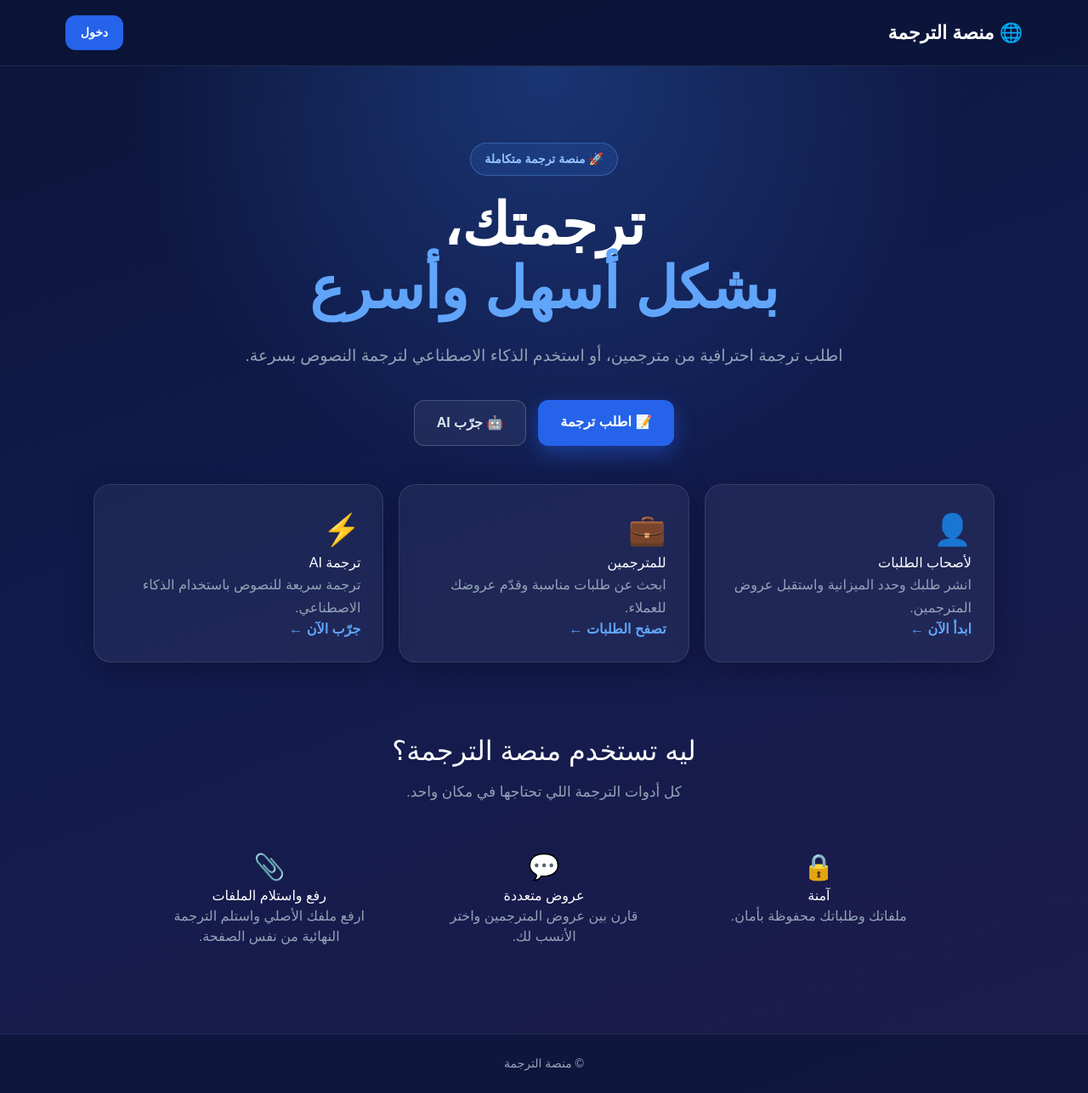
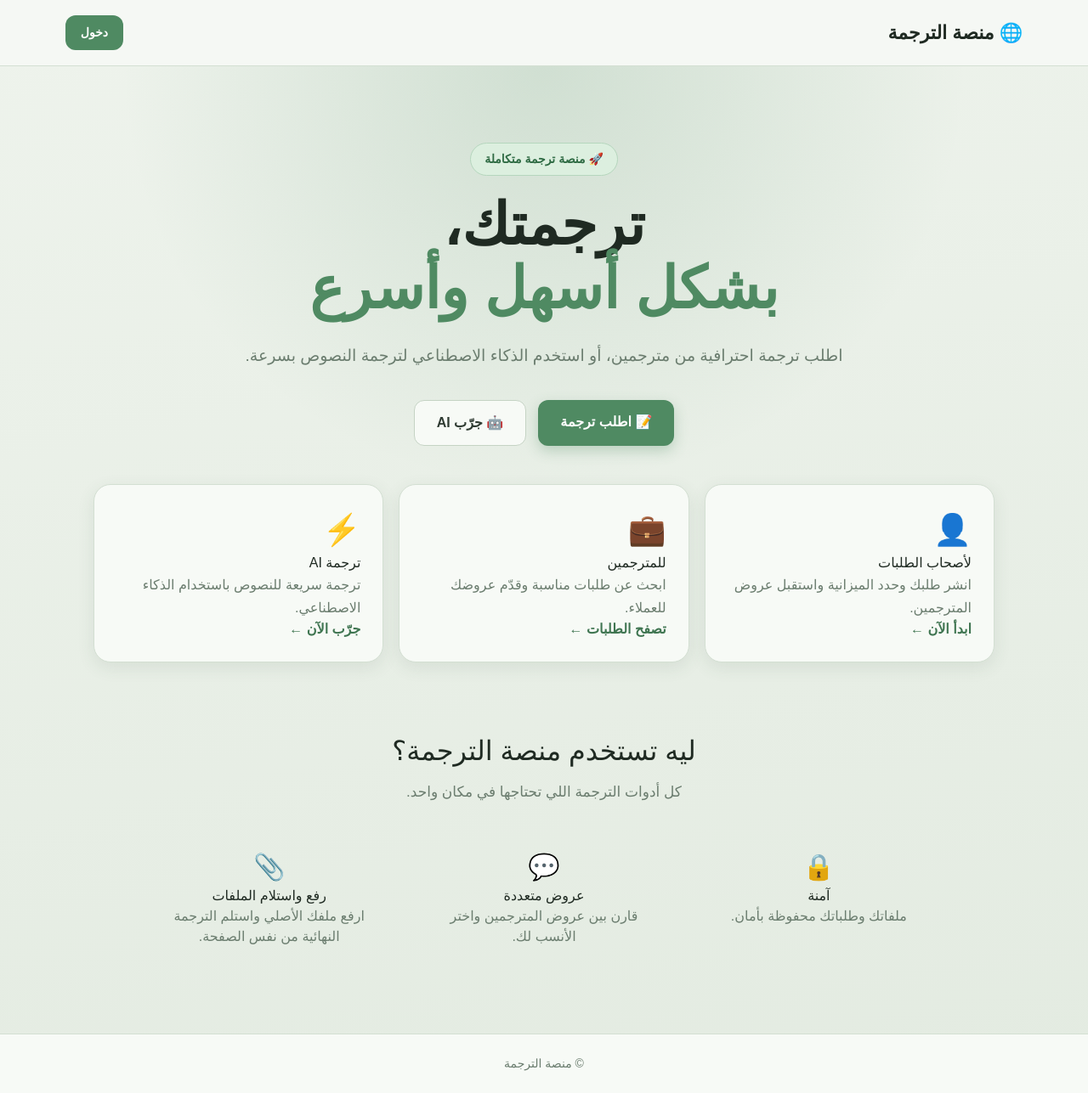
Before and after one commit to nayela238-arch/stackblitz-starters-aekd3hik, a Next.js app: page / in a window 1280 px wide. Shown: the whole page at 85% size. Built offline with nearby package versions, Linux system fonts and the light colour scheme.

Commit message:
Update page.tsx

```diff
--- a/app/page.tsx
+++ b/app/page.tsx
@@ -9,37 +9,36 @@ export default function Home() {
   } as const
 
   const card = {
-    background: 'rgba(255, 255, 255, 0.05)',
+    background: '#f7faf6',
     borderRadius: 20,
     padding: 26,
-    border: '1px solid rgba(148, 163, 184, 0.18)',
-    boxShadow: '0 10px 30px rgba(2, 6, 23, 0.35)',
+    border: '1px solid #d3dfd2',
+    boxShadow: '0 6px 20px rgba(63, 90, 70, 0.10)',
   } as const
 
-  const link = { color: '#60a5fa', fontWeight: 700 } as const
+  const link = { color: '#3f7551', fontWeight: 700 } as const
 
   return (
     <div
       dir="rtl"
       style={{
         minHeight: '100vh',
-        background:
-          'linear-gradient(160deg, #0b1437 0%, #111c4e 45%, #1e1b4b 100%)',
-        color: '#e2e8f0',
+        background: 'linear-gradient(170deg, #eef3ec 0%, #e3ebe1 100%)',
+        color: '#2f3b32',
         fontFamily: 'Arial, sans-serif',
       }}
     >
       <header
         style={{
-          background: 'rgba(11, 20, 55, 0.7)',
-          borderBottom: '1px solid rgba(148, 163, 184, 0.15)',
+          background: 'rgba(247, 250, 246, 0.85)',
+          borderBottom: '1px solid #d3dfd2',
           padding: '18px 6%',
           display: 'flex',
           alignItems: 'center',
           justifyContent: 'space-between',
         }}
       >
-        <div style={{ fontSize: 22, fontWeight: 800, color: '#ffffff' }}>
+        <div style={{ fontSize: 22, fontWeight: 800, color: '#1f2a22' }}>
           🌐 منصة الترجمة
         </div>
 
@@ -48,7 +47,7 @@ export default function Home() {
           style={{
             ...button,
             padding: '10px 18px',
-            background: '#2563eb',
+            background: '#4f8a62',
             color: '#fff',
             fontSize: 14,
           }}
@@ -62,7 +61,7 @@ export default function Home() {
           style={{
             padding: '90px 6% 80px',
             background:
-              'radial-gradient(circle at 50% 0%, rgba(59, 130, 246, 0.28), transparent 60%)',
+              'radial-gradient(circle at 50% 0%, rgba(79, 138, 98, 0.18), transparent 60%)',
             textAlign: 'center',
           }}
         >
@@ -71,9 +70,9 @@ export default function Home() {
               display: 'inline-block',
               padding: '8px 16px',
               borderRadius: 999,
-              background: 'rgba(59, 130, 246, 0.15)',
-              border: '1px solid rgba(96, 165, 250, 0.35)',
-              color: '#93c5fd',
+              background: '#dcefdf',
+              border: '1px solid #b5d6bd',
+              color: '#2f6b44',
               fontWeight: 700,
               fontSize: 14,
               marginBottom: 20,
@@ -89,19 +88,19 @@ export default function Home() {
               margin: '0 auto 24px',
               maxWidth: 900,
               fontWeight: 900,
-              color: '#ffffff',
+              color: '#1f2a22',
             }}
           >
             ترجمتك،
             <br />
-            <span style={{ color: '#60a5fa' }}>بشكل أسهل وأسرع</span>
+            <span style={{ color: '#4f8a62' }}>بشكل أسهل وأسرع</span>
           </h1>
 
           <p
             style={{
               maxWidth: 720,
               margin: '0 auto',
-              color: '#94a3b8',
+              color: '#6b7d6f',
               fontSize: 19,
               lineHeight: 1.9,
             }}
@@ -123,9 +122,9 @@ export default function Home() {
               href="/orders/new"
               style={{
                 ...button,
-                background: '#2563eb',
+                background: '#4f8a62',
                 color: '#fff',
-                boxShadow: '0 8px 24px rgba(37, 99, 235, 0.45)',
+                boxShadow: '0 6px 16px rgba(79, 138, 98, 0.30)',
               }}
             >
               📝 اطلب ترجمة
@@ -135,9 +134,9 @@ export default function Home() {
               href="/ai"
               style={{
                 ...button,
-                background: 'rgba(255, 255, 255, 0.06)',
-                color: '#e2e8f0',
-                border: '1px solid rgba(148, 163, 184, 0.35)',
+                background: '#f7faf6',
+                color: '#2f3b32',
+                border: '1px solid #c5d3c4',
               }}
             >
               🤖 جرّب AI
@@ -162,8 +161,8 @@ export default function Home() {
           >
             <div style={card}>
               <div style={{ fontSize: 36 }}>👤</div>
-              <h2 style={{ color: '#ffffff' }}>لأصحاب الطلبات</h2>
-              <p style={{ color: '#94a3b8', lineHeight: 1.7 }}>
+              <h2 style={{ color: '#1f2a22' }}>لأصحاب الطلبات</h2>
+              <p style={{ color: '#6b7d6f', lineHeight: 1.7 }}>
                 انشر طلبك وحدد الميزانية واستقبل عروض المترجمين.
               </p>
               <a href="/orders/new" style={link}>
@@ -173,8 +172,8 @@ export default function Home() {
 
             <div style={card}>
               <div style={{ fontSize: 36 }}>💼</div>
-              <h2 style={{ color: '#ffffff' }}>للمترجمين</h2>
-              <p style={{ color: '#94a3b8', lineHeight: 1.7 }}>
+              <h2 style={{ color: '#1f2a22' }}>للمترجمين</h2>
+              <p style={{ color: '#6b7d6f', lineHeight: 1.7 }}>
                 ابحث عن طلبات مناسبة وقدّم عروضك للعملاء.
               </p>
               <a href="/orders" style={link}>
@@ -184,8 +183,8 @@ export default function Home() {
 
             <div style={card}>
               <div style={{ fontSize: 36 }}>⚡</div>
-              <h2 style={{ color: '#ffffff' }}>ترجمة AI</h2>
-              <p style={{ color: '#94a3b8', lineHeight: 1.7 }}>
+              <h2 style={{ color: '#1f2a22' }}>ترجمة AI</h2>
+              <p style={{ color: '#6b7d6f', lineHeight: 1.7 }}>
                 ترجمة سريعة للنصوص باستخدام الذكاء الاصطناعي.
               </p>
               <a href="/ai" style={link}>
@@ -203,11 +202,11 @@ export default function Home() {
             textAlign: 'center',
           }}
         >
-          <h2 style={{ fontSize: 32, marginBottom: 12, color: '#ffffff' }}>
+          <h2 style={{ fontSize: 32, marginBottom: 12, color: '#1f2a22' }}>
             ليه تستخدم منصة الترجمة؟
           </h2>
 
-          <p style={{ color: '#94a3b8', fontSize: 17 }}>
+          <p style={{ color: '#6b7d6f', fontSize: 17 }}>
             كل أدوات الترجمة اللي تحتاجها في مكان واحد.
           </p>
 
@@ -221,24 +220,24 @@ export default function Home() {
           >
             <div style={{ padding: 22 }}>
               <div style={{ fontSize: 30 }}>🔒</div>
-              <h3 style={{ color: '#ffffff' }}>آمنة</h3>
-              <p style={{ color: '#94a3b8' }}>
+              <h3 style={{ color: '#1f2a22' }}>آمنة</h3>
+              <p style={{ color: '#6b7d6f' }}>
                 ملفاتك وطلباتك محفوظة بأمان.
               </p>
             </div>
 
             <div style={{ padding: 22 }}>
               <div style={{ fontSize: 30 }}>💬</div>
-              <h3 style={{ color: '#ffffff' }}>عروض متعددة</h3>
-              <p style={{ color: '#94a3b8' }}>
+              <h3 style={{ color: '#1f2a22' }}>عروض متعددة</h3>
+              <p style={{ color: '#6b7d6f' }}>
                 قارن بين عروض المترجمين واختر الأنسب لك.
               </p>
             </div>
 
             <div style={{ padding: 22 }}>
               <div style={{ fontSize: 30 }}>📎</div>
-              <h3 style={{ color: '#ffffff' }}>رفع واستلام الملفات</h3>
-              <p style={{ color: '#94a3b8' }}>
+              <h3 style={{ color: '#1f2a22' }}>رفع واستلام الملفات</h3>
+              <p style={{ color: '#6b7d6f' }}>
                 ارفع ملفك الأصلي واستلم الترجمة النهائية من نفس الصفحة.
               </p>
             </div>
@@ -248,11 +247,11 @@ export default function Home() {
 
       <footer
         style={{
-          borderTop: '1px solid rgba(148, 163, 184, 0.15)',
-          background: 'rgba(11, 20, 55, 0.7)',
+          borderTop: '1px solid #d3dfd2',
+          background: '#f7faf6',
           padding: '24px 6%',
           textAlign: 'center',
-          color: '#94a3b8',
+          color: '#6b7d6f',
           fontSize: 14,
         }}
       >
```
